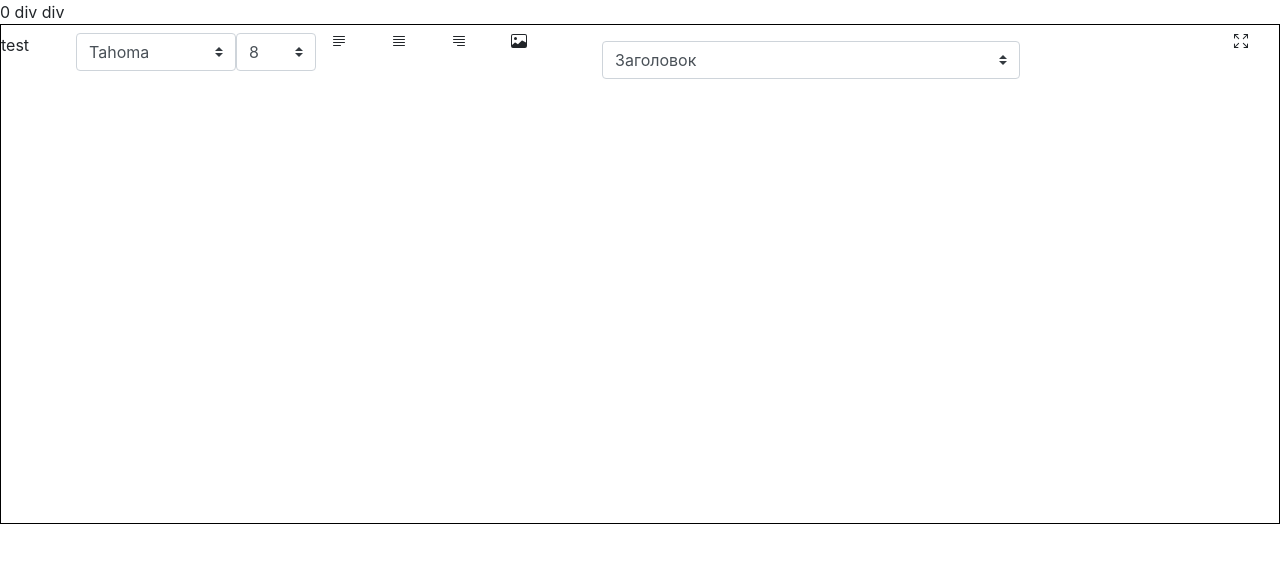
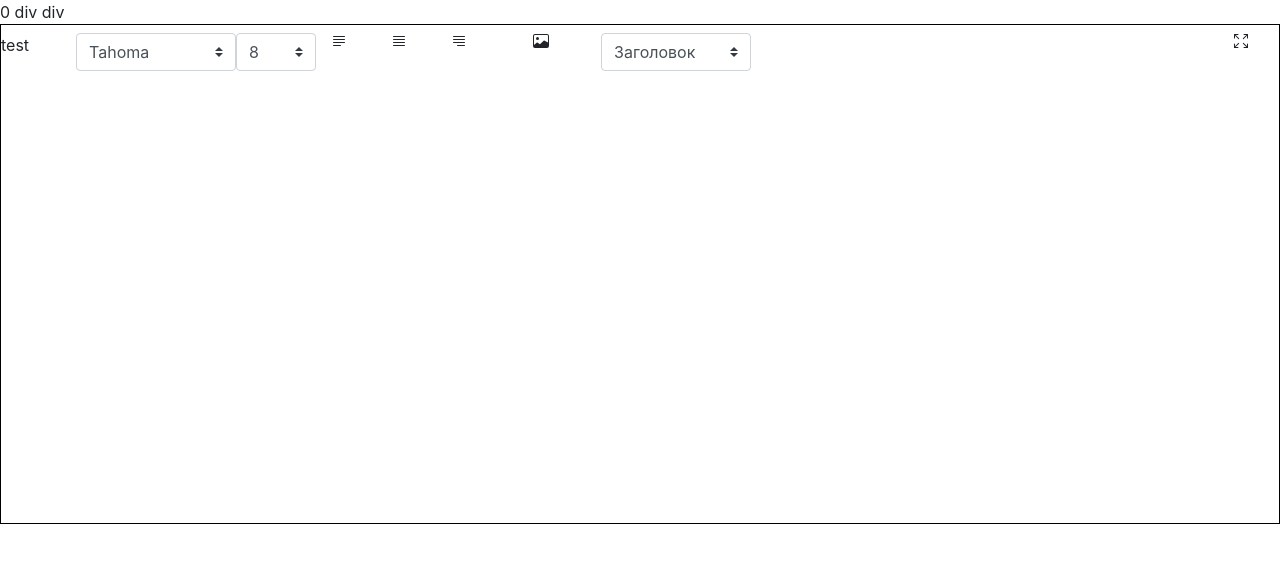
Before and after one commit to dimaarion/react-redactor, a React (Create React App) app: page / in a window 1280 px wide. Shown: the top 562 px of the page. Built offline with nearby package versions, Linux system fonts and the light colour scheme.

Commit message:
1 file modified

```diff
--- a/Panel.js
+++ b/Panel.js
@@ -85,7 +85,7 @@ function Panel(props) {
             </div>
           </div>
         </div>
-        <div className="col-1 text-left h-22 images" title="Добавить изображение">
+        <div className="col-1 text-center h-22 images" title="Добавить изображение">
           <svg
             width="1em"
             height="1em"
@@ -105,7 +105,7 @@ function Panel(props) {
             />
           </svg>
         </div>
-        <div className="col-5 form-group form-control-lg">
+        <div className="col-2 form-group">
           <select className="form-control custom-select">
             {[
               { n: "Заголовок", t: "div", type: "unstyled***" },
```
